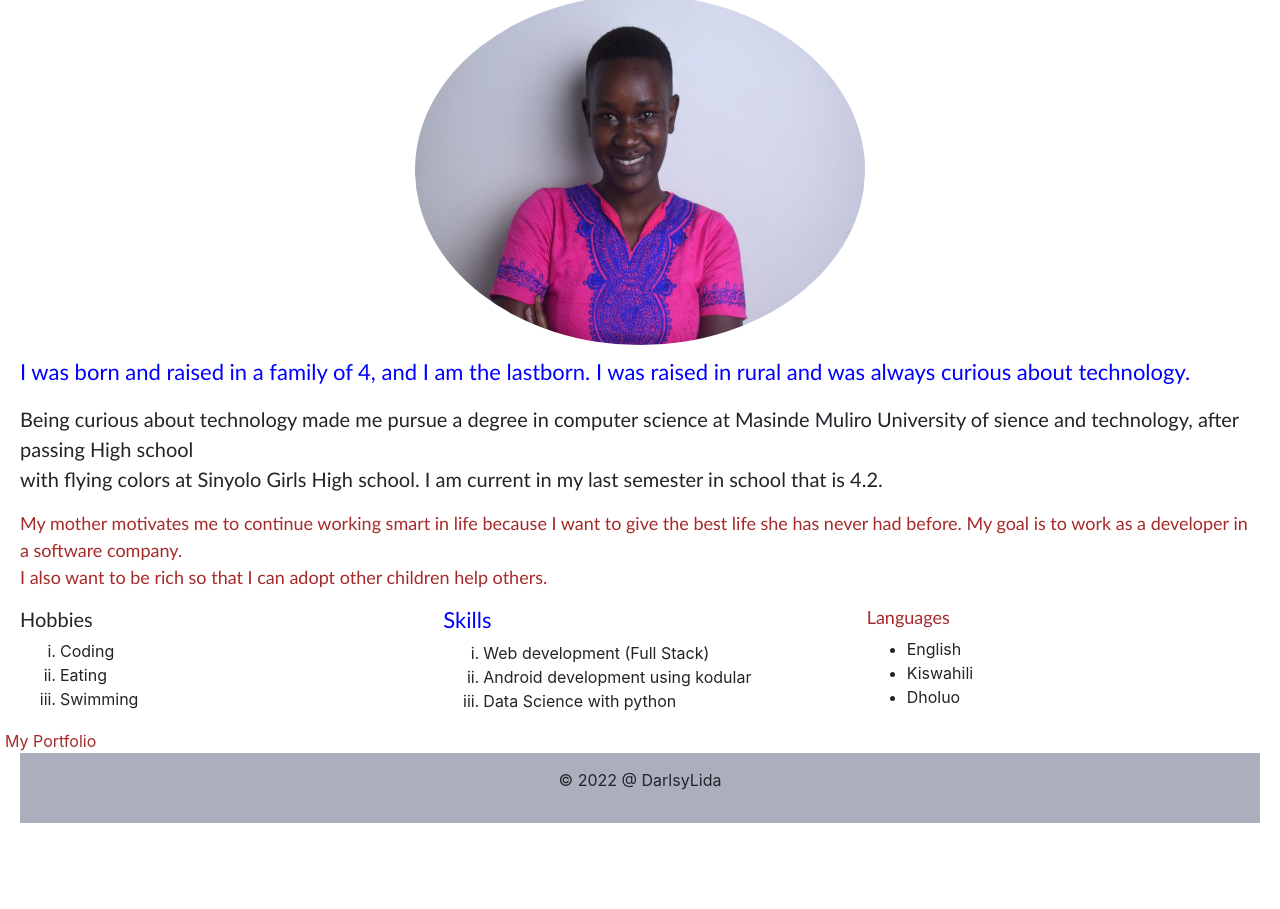
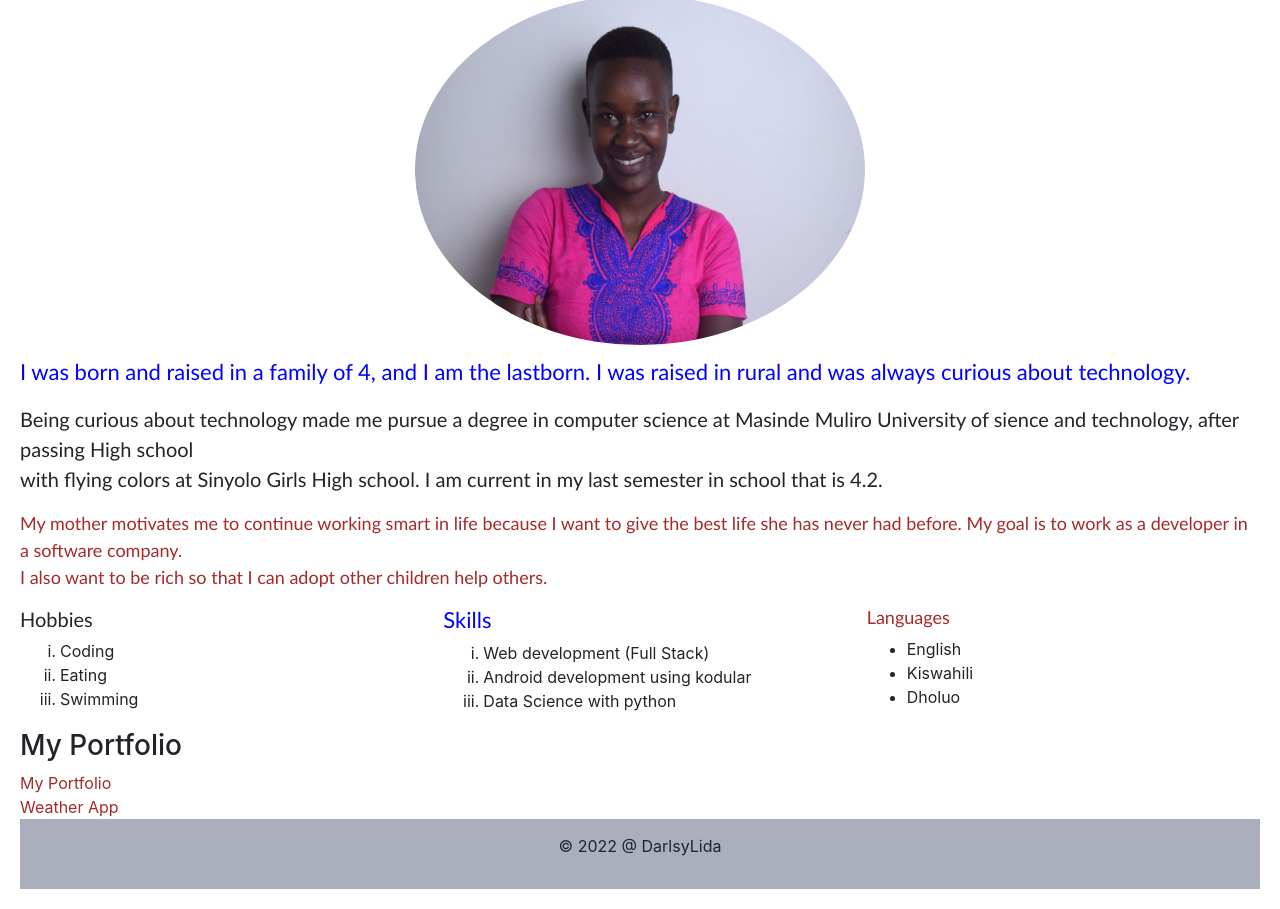
Before and after one commit to DarlsyLida/Portfolio, a plain HTML site: page index.html in a window 1280 px wide. Shown: the part 81-990 px from the top of the page. Before the commit the page ends 924 px from the top, so only its background shows below. Drawn offline with nearby package versions, Linux system fonts and the light colour scheme.

Commit message:
Add files via upload

```diff
--- a/index.html
+++ b/index.html
@@ -39,8 +39,11 @@
                 <li>Dholuo</li>
             </ul>
         </div>
-        <a href="https://darlsy-lida.netlify.app/">My Portfolio</a>
+
     </div>
+    <h3>My Portfolio</h3>
+        <a href="https://darlsy-lida.netlify.app/">My Portfolio</a> <br>
+        <a href="https://fine-weather.netlify.app/">Weather App</a>
     <footer>
         <p>&copy; 2022 @ DarlsyLida</p>
     </footer>
```
